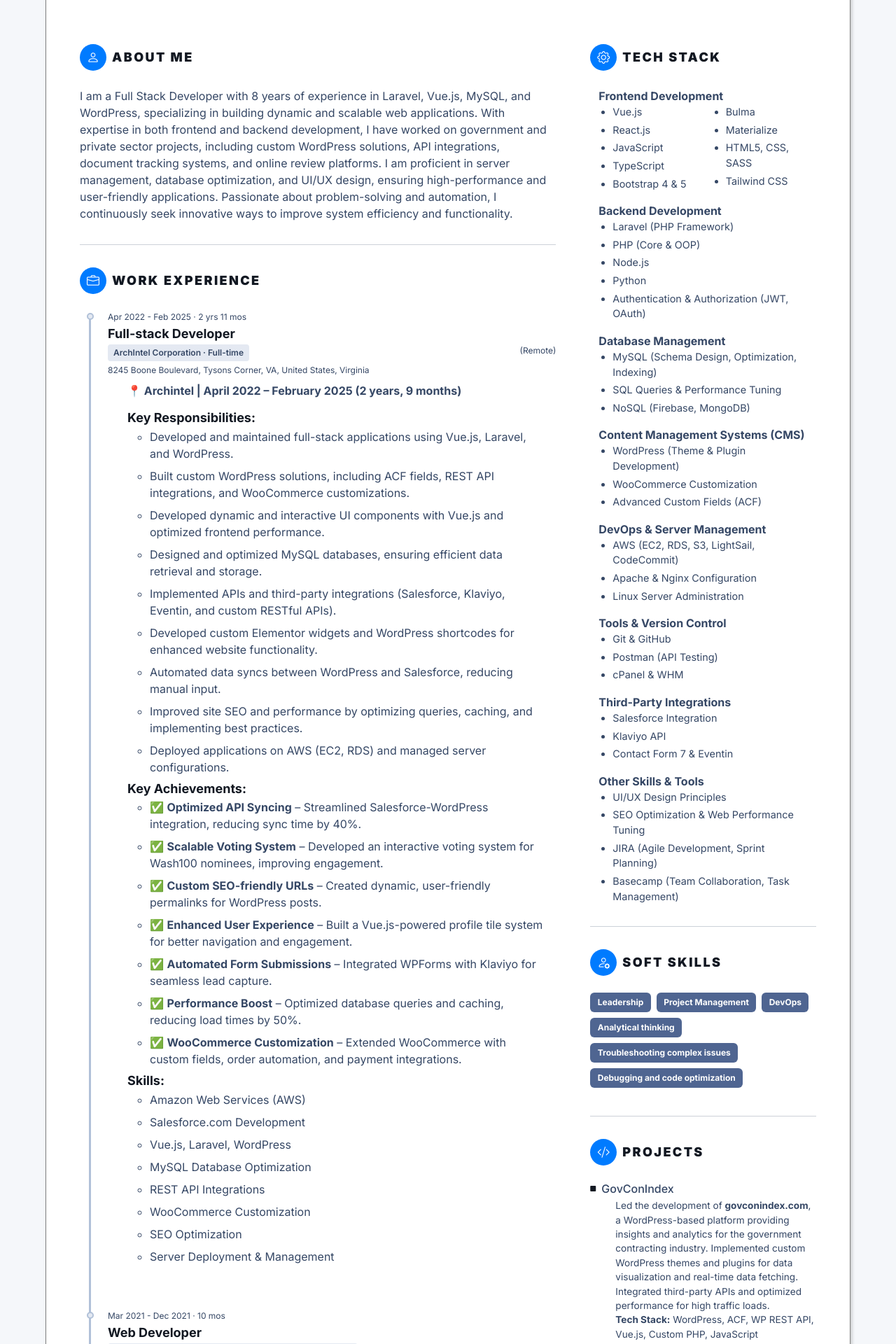
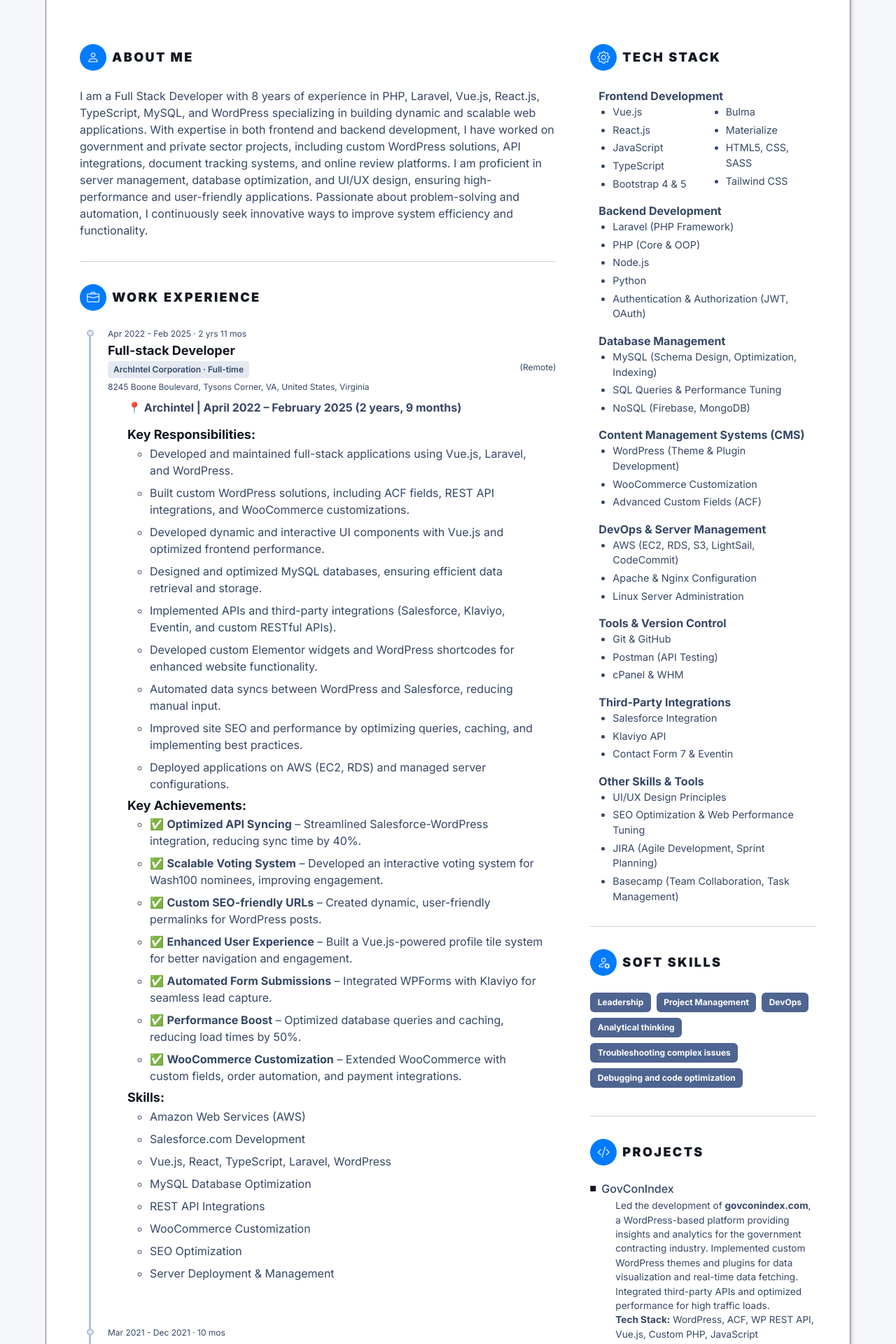
Before and after one commit to ElvenVergara/portfolio, a React (Vite) app: page /portfolio/resume in a window 1280 px wide. Shown: the part 480-2400 px from the top of the page at 70% size. Built offline with nearby package versions, Linux system fonts and the light colour scheme.

Commit message:
add typescript in details

```diff
--- a/src/components/about.jsx
+++ b/src/components/about.jsx
@@ -103,7 +103,7 @@
 							<center>
 							<div className="resume-summary-desc">
 								<p style={{width:'80%'}}>
-									I am a Full Stack Developer with 8 years of experience in Laravel, Vue.js, MySQL, and WordPress, specializing in building dynamic and scalable web applications.
+									I am a Full Stack Developer with 8 years of experience in Laravel, Vue.js, React.js, TypeScript, MySQL, and WordPress, specializing in building dynamic and scalable web applications.
 									With expertise in both frontend and backend development, I have worked on government and private sector projects, including custom WordPress solutions, API integrations, document tracking systems, and online review platforms.
 									I am proficient in server management, database optimization, and UI/UX design, ensuring high-performance and user-friendly applications. Passionate about problem-solving and automation, I continuously seek innovative ways to improve system efficiency and functionality.
 								</p>
--- a/src/components/resume.jsx
+++ b/src/components/resume.jsx
@@ -112,7 +112,8 @@
                                     <section className="animate-on-scroll resume-summary-section resume-section">
                                         <h3 className="resume-section-heading text-uppercase py-2 py-lg-3 py-2 py-lg-3"><i className="resume-section-heading-icon bi bi-person me-2"></i>About Me</h3>
                                         <div className="resume-summary-desc">
-                                            I am a Full Stack Developer with 8 years of experience in Laravel, Vue.js, MySQL, and WordPress, specializing in building dynamic and scalable web applications.
+                                            I am a Full Stack Developer with 8 years of experience in PHP, Laravel,
+                                            Vue.js, React.js, TypeScript, MySQL, and WordPress specializing in building dynamic and scalable web applications.
                                              With expertise in both frontend and backend development, I have worked on government and private sector projects, including custom WordPress solutions, API integrations, document tracking systems, and online review platforms.
                                               I am proficient in server management, database optimization, and UI/UX design, ensuring high-performance and user-friendly applications. Passionate about problem-solving and automation, I continuously seek innovative ways to improve system efficiency and functionality.
                                         </div>
@@ -183,7 +184,7 @@
                                                             <ul>
                                                                 <li>Amazon Web Services (AWS)</li>
                                                                 <li>Salesforce.com Development</li>
-                                                                <li>Vue.js, Laravel, WordPress</li>
+                                                                <li>Vue.js, React, TypeScript, Laravel, WordPress</li>
                                                                 <li>MySQL Database Optimization</li>
                                                                 <li>REST API Integrations</li>
                                                                 <li>WooCommerce Customization</li>
@@ -252,7 +253,7 @@
 
                                                             <h3 className="resume-position-title mb-1">Skills:</h3>
                                                             <ul>
-                                                                <li>Vue.js, Laravel, WordPress</li>
+                                                                <li>Vue.js, React, TypeScript, Laravel, WordPress</li>
                                                                 <li>MySQL Database Optimization</li>
                                                                 <li>REST API Integrations</li>
                                                                 <li>Server Deployment & Management</li>
```
